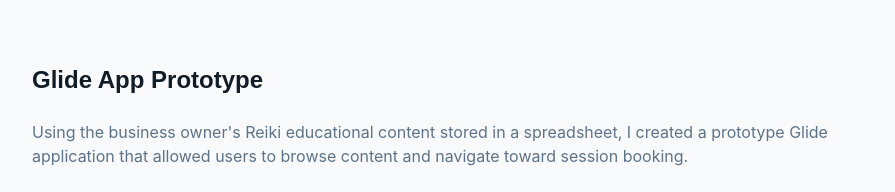
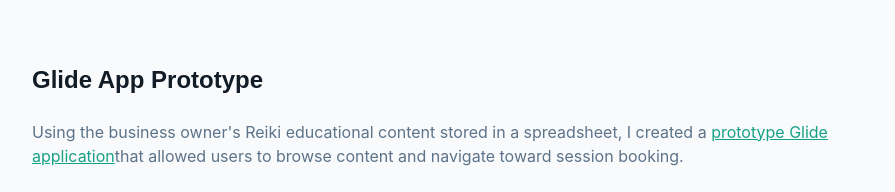
Before and after one commit to angelikabrown/AngelikaPortfolio, a React (Vite) app: page /projects/2638-case-study in a window 1280 px wide. Shown: the part 2407-2599 px from the top of the page, without its empty margins (192-1087 px from the left). Built offline with nearby package versions, Linux system fonts and the light colour scheme; the HTML template or start-up script is replaced by a standard one.

Commit message:
updated hyperlink in casestudy page

```diff
--- a/src/pages/CaseStudy2638.tsx
+++ b/src/pages/CaseStudy2638.tsx
@@ -162,8 +162,15 @@ const CaseStudy2638 = () => {
 
         <p className="text-muted-foreground mb-6">
           Using the business owner's Reiki educational content stored in a
-          spreadsheet, I created a <a href="https://7daychakra.glide.page/dl/96c936">prototype Glide application </a>that allowed
-          users to browse content and navigate toward session booking.
+          spreadsheet, I created a <a
+                                      href="https://7daychakra.glide.page/dl/96c936"
+                                      target="_blank"
+                                      rel="noopener noreferrer"
+                                      className="text-primary underline hover:text-primary/80 transition-colors"
+
+                                      >prototype Glide application
+                                    </a>
+        that allowed users to browse content and navigate toward session booking.
         </p>
 
         <img
```
